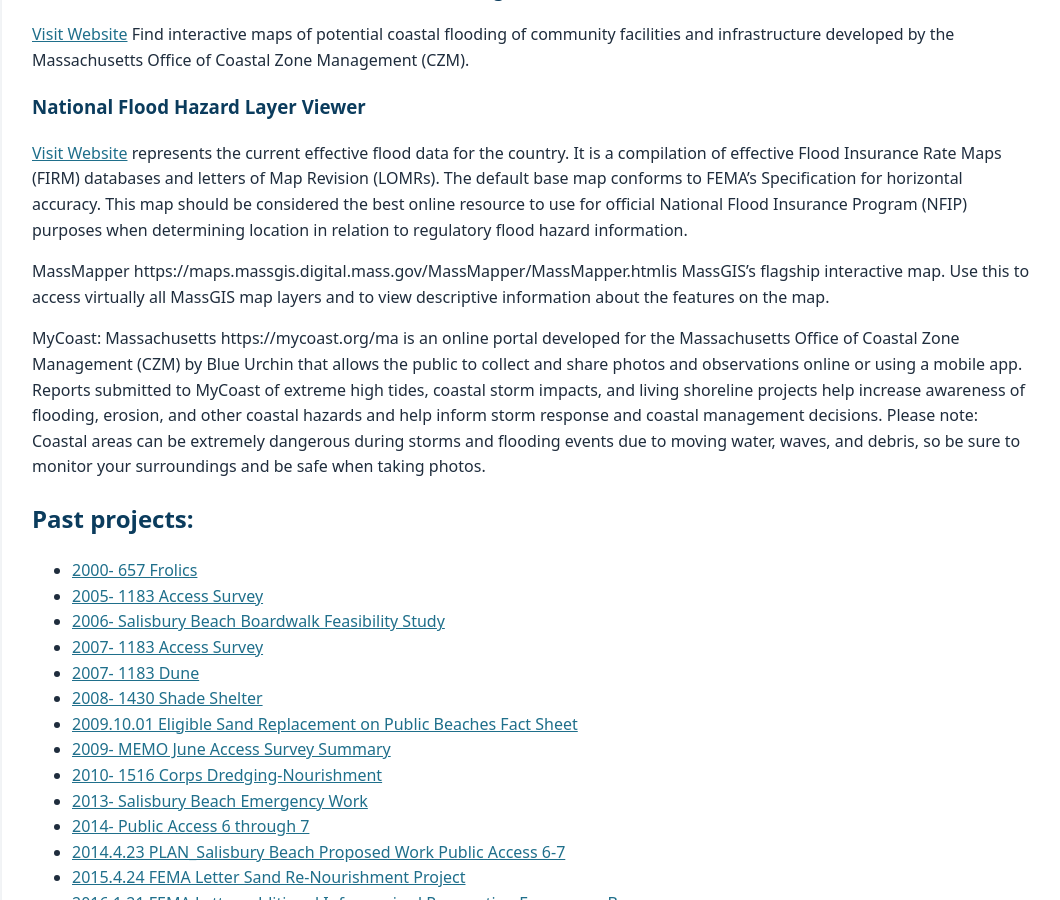
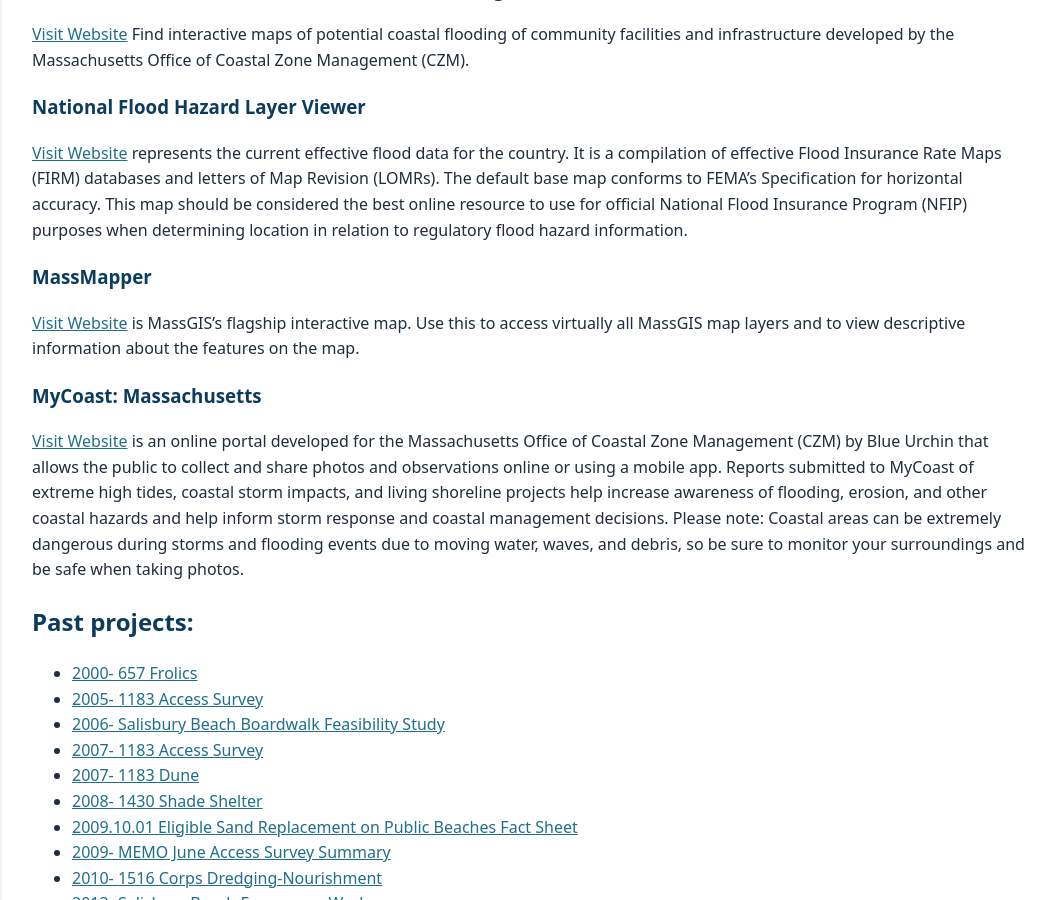
Before and after one commit to MAMRBAGOV/mamrba.gov, a Jekyll site: the page built from education.md, in a window 1280 px wide and 900 px high, scrolled down 1761 px. Shown: the whole window, without its empty margins (108-1168 px from the left). Built offline with Jekyll 4.4.1, drawn with Linux system fonts in a browser that asks for light colours.

Commit message:
Update education.md

```diff
--- a/education.md
+++ b/education.md
@@ -30,10 +30,13 @@ Find interactive maps of potential coastal flooding of community facilities and
 <a href="https://hazards-fema.maps.arcgis.com/apps/webappviewer/index.html?id=8b0adb51996444d4879338b5529aa9cd" target="_blank">Visit Website</a>
 represents the current effective flood data for the country. It is a compilation of effective Flood Insurance Rate Maps (FIRM) databases and letters of Map Revision (LOMRs). The default base map conforms to FEMA’s Specification for horizontal accuracy. This map should be considered the best online resource to use for official National Flood Insurance Program (NFIP) purposes when determining location in relation to regulatory flood hazard information.
 
+### MassMapper
+<a href="https://maps.massgis.digital.mass.gov/MassMapper/MassMapper.html" target="_blank">Visit Website</a>
+is MassGIS's flagship interactive map. Use this to access virtually all MassGIS map layers and to view descriptive information about the features on the map.
 
-MassMapper https://maps.massgis.digital.mass.gov/MassMapper/MassMapper.htmlis MassGIS's flagship interactive map. Use this to access virtually all MassGIS map layers and to view descriptive information about the features on the map.
-
-MyCoast: Massachusetts https://mycoast.org/ma is an online portal developed for the Massachusetts Office of Coastal Zone Management (CZM) by Blue Urchin that allows the public to collect and share photos and observations online or using a mobile app. Reports submitted to MyCoast of extreme high tides, coastal storm impacts, and living shoreline projects help increase awareness of flooding, erosion, and other coastal hazards and help inform storm response and coastal management decisions. Please note: Coastal areas can be extremely dangerous during storms and flooding events due to moving water, waves, and debris, so be sure to monitor your surroundings and be safe when taking photos.
+### MyCoast: Massachusetts
+<a href="https://mycoast.org/ma" target="_blank">Visit Website</a>
+is an online portal developed for the Massachusetts Office of Coastal Zone Management (CZM) by Blue Urchin that allows the public to collect and share photos and observations online or using a mobile app. Reports submitted to MyCoast of extreme high tides, coastal storm impacts, and living shoreline projects help increase awareness of flooding, erosion, and other coastal hazards and help inform storm response and coastal management decisions. Please note: Coastal areas can be extremely dangerous during storms and flooding events due to moving water, waves, and debris, so be sure to monitor your surroundings and be safe when taking photos.
 
 
 ## Past projects:
```
